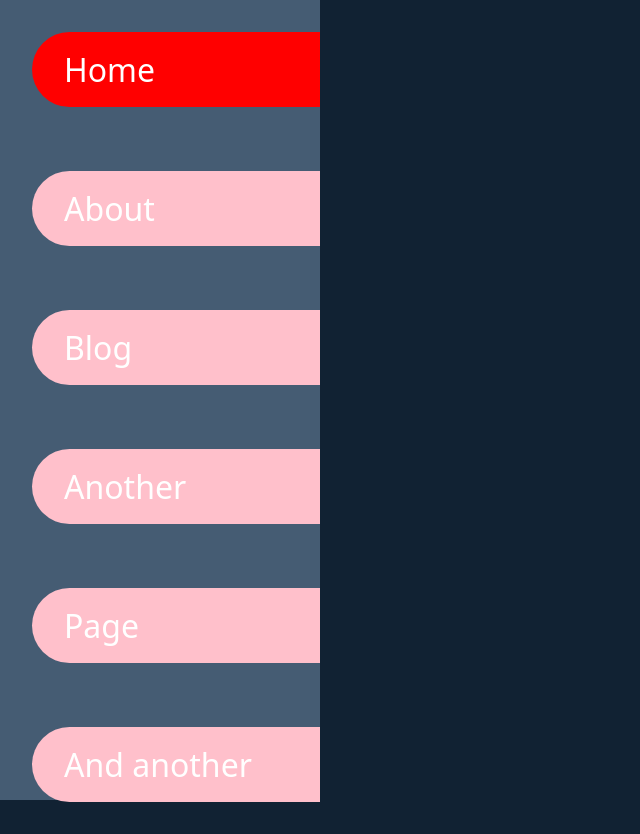
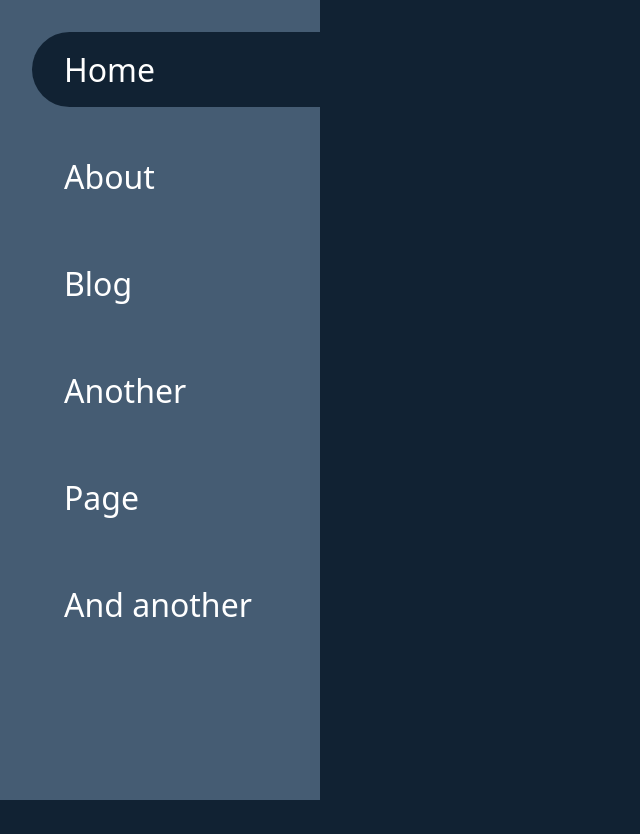
Before and after one commit to reuben-germain/style-nav, a plain HTML site: page index.html in a window 1280 px wide. Shown: the whole page, without its empty margins (0-640 px from the left). After the commit the page ends 800 px from the top, so only its background shows below. Drawn offline with Linux system fonts and the light colour scheme.

Commit message:
changed & removed some background. If you click on the first three nav texts you will see how they change

```diff
--- a/style.css
+++ b/style.css
@@ -34,20 +34,19 @@ nav{
     padding: 0;
     list-style: none;
     display: grid;
-    gap: 4rem;
+    gap: 2rem;
     padding-block: 2rem;
     font-size: 2rem;
 }
 
 .nav-list li{
-    background: pink;
     padding: 1rem 2rem;
     margin-left: 2rem;
     border-radius: 100vw 0 0 100vw;
 }
 
 .nav-list li.active{
-    background: red;
+    background: var(--body-bg)
 }
 
 .nav-list a{
```
